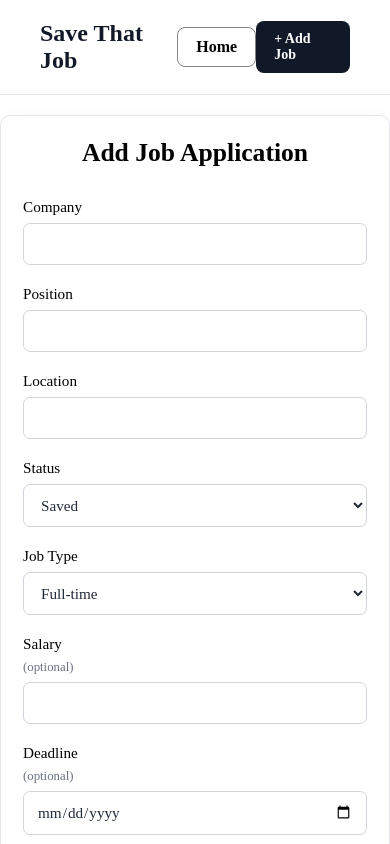
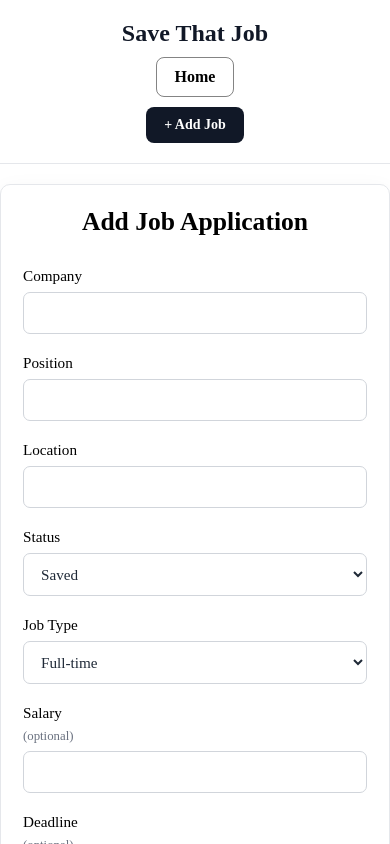
Before and after one commit to Ermi-haimi/job_application_tracker, a React (Vite) app: page /new_application in a window 390 px wide. Shown: the top 844 px of the page. Built offline with nearby package versions, Linux system fonts and the light colour scheme.

Commit message:
fixed layout and border radius

```diff
--- a/src/components/applicationCard/ApplicationCard.css
+++ b/src/components/applicationCard/ApplicationCard.css
@@ -46,7 +46,7 @@
 .note-wrapper {
   padding: 0.75rem;
   margin-bottom: 1rem;
-  border-radius: 8px;
+  border-radius: 5px;
   background-color: #f5f5f5;
 }
 
--- a/src/components/header/Header.css
+++ b/src/components/header/Header.css
@@ -43,3 +43,10 @@ a {
 .home-button:hover {
   background-color: #f3f3f3;
 }
+
+@media (max-width: 490px) {
+  .header {
+    flex-direction: column;
+    gap: 10px;
+  }
+}
```
